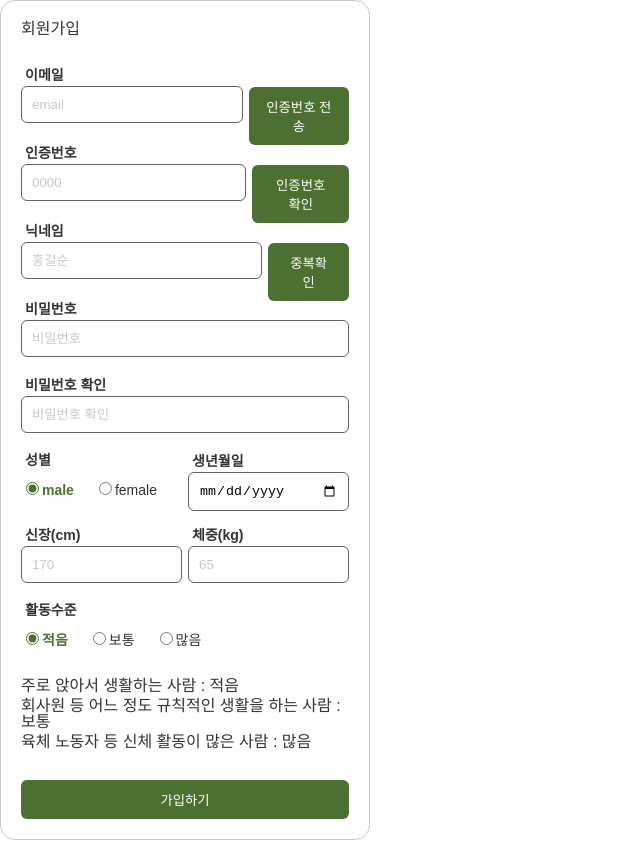
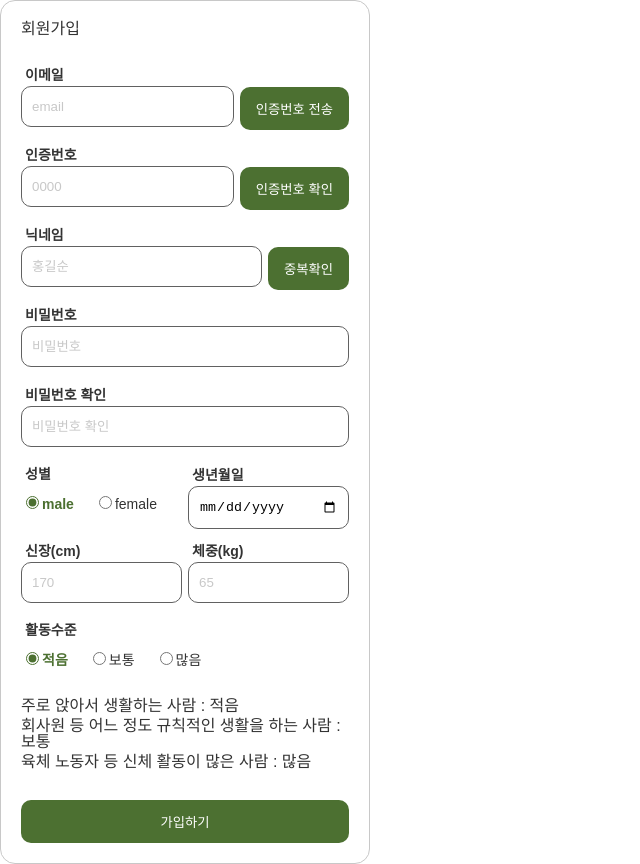
Before and after one commit to codestates-seb/seb43_main_004, a React (Create React App) app in the folder client/: page /sign-up in a window 1280 px wide. Shown: the whole page, without its empty margins (0-640 px from the left). Before the commit the page ends 840 px from the top, so only its background shows below. Built offline with nearby package versions, Linux system fonts and the light colour scheme.

Commit message:
design : border-radius, padding 등 스타일 일부 변경

```diff
--- a/client/src/components/common/Button.tsx
+++ b/client/src/components/common/Button.tsx
@@ -6,18 +6,18 @@ interface buttonProps {
   width?: string
   disabled?: boolean
   onClick(): void
-  unique?: boolean
+  outline?: boolean | string
 }
 
 const Button = (props: buttonProps) => {
-  const { children, width, disabled, onClick, unique } = props
+  const { children, width, disabled, onClick, outline } = props
 
   return (
     <StyledButton
       width={width}
       disabled={disabled}
       onClick={onClick}
-      unique={unique}
+      outline={outline?.toString()}
     >
       {children}
     </StyledButton>
@@ -25,9 +25,9 @@ const Button = (props: buttonProps) => {
 }
 
 const StyledButton = styled.button<buttonProps>`
-  padding: 1rem 1.6rem;
+  padding: 1.2rem 1.6rem;
   border: none;
-  border-radius: 0.6rem;
+  border-radius: 1rem;
   background-color: var(--color-point);
   color: var(--color-white);
   transition: 0.1s all;
@@ -43,8 +43,8 @@ const StyledButton = styled.button<buttonProps>`
       display: block;
       width: ${width};
     `}
-  ${({ unique }) =>
-    unique &&
+  ${({ outline }) =>
+    outline &&
     css`
       background-color: var(--color-white);
       border: 1px solid var(--color-point);
--- a/client/src/components/common/Input.tsx
+++ b/client/src/components/common/Input.tsx
@@ -4,7 +4,7 @@ import styled from 'styled-components'
 interface inputProps {
   label?: string
   type: string
-  placeholder: string
+  placeholder?: string
   name: string
   value?: string
   defaultValue?: string
@@ -25,7 +25,7 @@ const Input = (props: inputProps) => {
   } = props
 
   return (
-    <div>
+    <InputWrapper>
       {label && <StyledLabel htmlFor={label}>{label}</StyledLabel>}
       <StyledInput
         type={type}
@@ -37,9 +37,14 @@ const Input = (props: inputProps) => {
         autoComplete="off"
       />
       {error && <ErrorMessage>{error}</ErrorMessage>}
-    </div>
+    </InputWrapper>
   )
 }
+
+const InputWrapper = styled.div`
+  height: 6rem;
+  flex: 1;
+`
 
 const StyledLabel = styled.label`
   display: inline-block;
@@ -49,8 +54,8 @@ const StyledLabel = styled.label`
 `
 const StyledInput = styled.input`
   width: 100%;
-  padding: 1rem;
-  border-radius: 0.6rem;
+  padding: 1.2rem 1rem;
+  border-radius: 1rem;
   border: 1px solid var(--color-dark-gray);
 
   &::placeholder {
```
